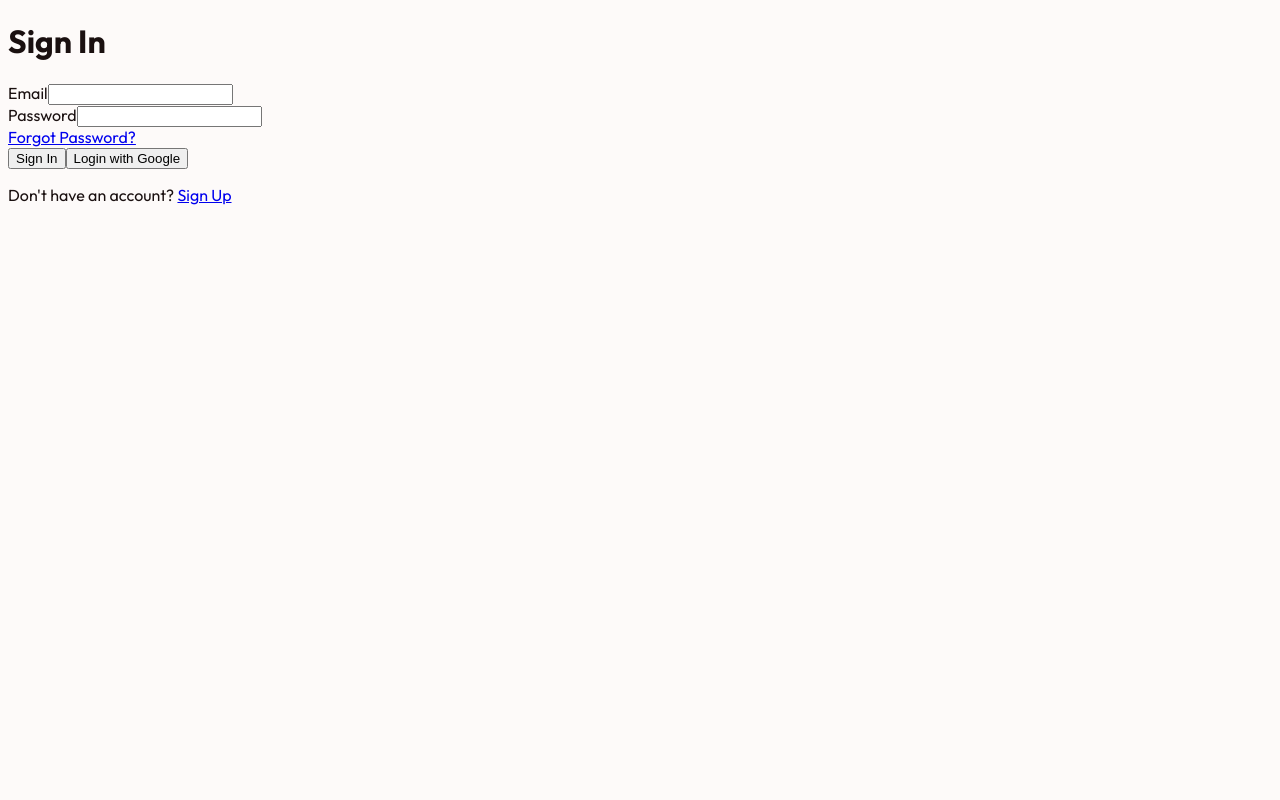
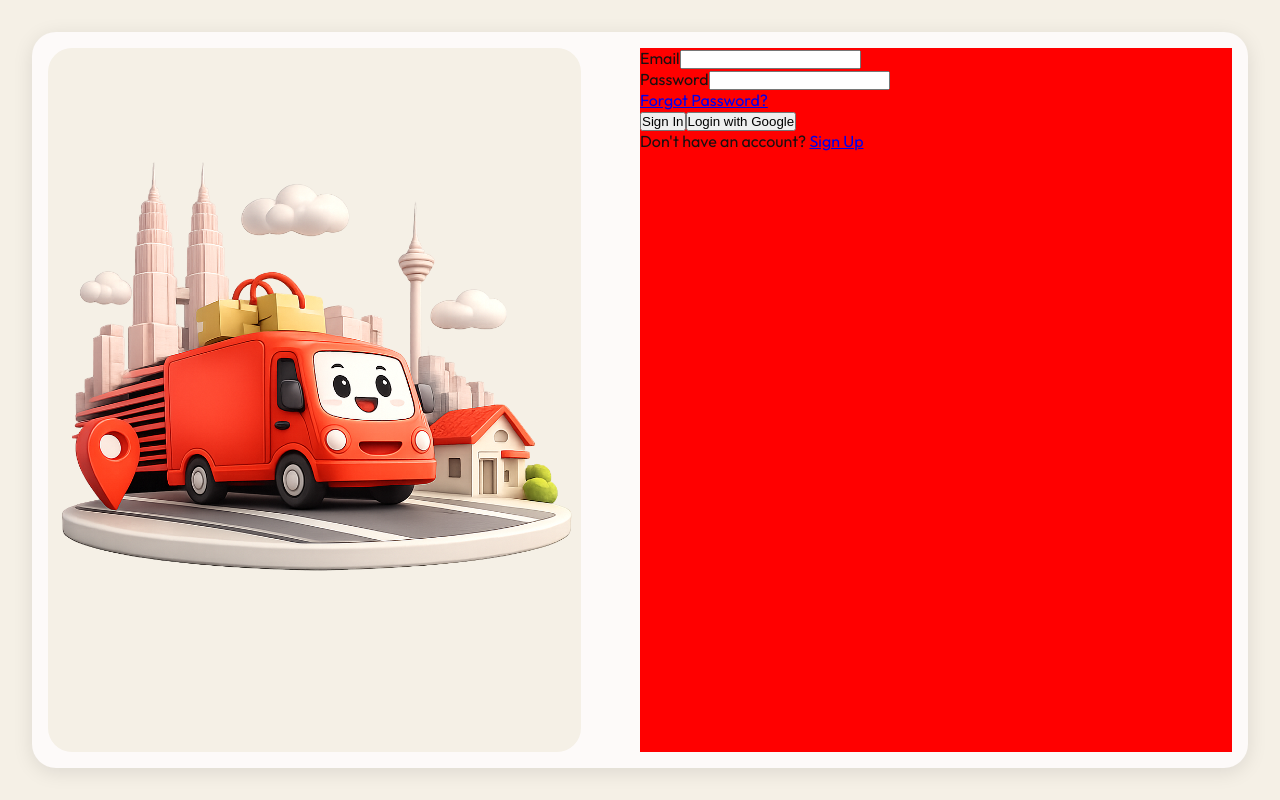
Before and after one commit to teckann/JomBeli, a Next.js app: page /signin in a window 1280 px wide. Built offline with nearby package versions, Linux system fonts and the light colour scheme.

Commit message:
feat: login design (in progress)

```diff
--- a/app/_styles/globals.css
+++ b/app/_styles/globals.css
@@ -1,124 +1,140 @@
-@import url('https://fonts.googleapis.com/css2?family=DM+Serif+Display:ital@0;1&family=Outfit:wght@300;400;500;600;700&display=swap');
+@import url("https://fonts.googleapis.com/css2?family=DM+Serif+Display:ital@0;1&family=Outfit:wght@300;400;500;600;700&display=swap");
+
+* {
+  margin: 0;
+  padding: 0;
+  box-sizing: border-box;
+}
+
+html,
+body {
+  height: 100%;
+}
+
+body {
+  max-width: 100%;
+  /* hidden will make sticky work unnormally, change clip */
+  overflow-x: clip;
+}
 
 :root {
   /* ----------------------------------------------------------
      TYPOGRAPHY
   ---------------------------------------------------------- */
-  --font-display: 'DM Serif Display', Georgia, 'Times New Roman', serif;
-  --font-body:    'Outfit', 'Segoe UI', system-ui, sans-serif;
-  --font-mono:    'JetBrains Mono', 'Fira Code', 'Courier New', monospace;
+  --font-display: "DM Serif Display", Georgia, "Times New Roman", serif;
+  --font-body: "Outfit", "Segoe UI", system-ui, sans-serif;
+  --font-mono: "JetBrains Mono", "Fira Code", "Courier New", monospace;
 
-  --text-xs:   0.6875rem;  /* 11px */
-  --text-sm:   0.8125rem;  /* 13px */
-  --text-base: 1rem;       /* 16px */
-  --text-lg:   1.125rem;   /* 18px */
-  --text-xl:   1.25rem;    /* 20px */
-  --text-2xl:  1.5rem;     /* 24px */
-  --text-3xl:  1.875rem;   /* 30px */
-  --text-4xl:  2.25rem;    /* 36px */
-  --text-5xl:  3rem;       /* 48px */
-  --text-6xl:  3.75rem;    /* 60px */
-  --text-7xl:  4.5rem;     /* 72px */
+  --text-xs: 0.6875rem; /* 11px */
+  --text-sm: 0.8125rem; /* 13px */
+  --text-base: 1rem; /* 16px */
+  --text-lg: 1.125rem; /* 18px */
+  --text-xl: 1.25rem; /* 20px */
+  --text-2xl: 1.5rem; /* 24px */
+  --text-3xl: 1.875rem; /* 30px */
+  --text-4xl: 2.25rem; /* 36px */
+  --text-5xl: 3rem; /* 48px */
+  --text-6xl: 3.75rem; /* 60px */
+  --text-7xl: 4.5rem; /* 72px */
 
   /* ----------------------------------------------------------
      LIGHT MODE PALETTE
   ---------------------------------------------------------- */
-  --color-primary:         #DF3B3C;
-  --color-primary-dark:    #B52E2F;
-  --color-primary-darker:  #8C2122;
-  --color-primary-light:   #E86364;
-  --color-primary-lighter: #F5ABAB;
-  --color-primary-subtle:  #FAEAEA;
+  --color-primary: #df3b3c;
+  --color-primary-dark: #b52e2f;
+  --color-primary-darker: #8c2122;
+  --color-primary-light: #e86364;
+  --color-primary-lighter: #f5abab;
+  --color-primary-subtle: #faeaea;
 
-  --color-sub:             #F8E4E4;
-  --color-sub-dark:        #F0CECE;
-  --color-sub-light:       #FDF3F3;
+  --color-sub: #f8e4e4;
+  --color-sub-dark: #f0cece;
+  --color-sub-light: #fdf3f3;
 
-  --color-bg:              #FDFAF9;
-  --color-surface:         #FFFFFF;
-  --color-surface-muted:   #F9F5F5;
+  --color-bg: #fdfaf9;
+  --color-surface: #ffffff;
+  --color-surface-muted: #f9f5f5;
 
-  --color-text-primary:    #1A1010;
-  --color-text-secondary:  #5C3A3A;
-  --color-text-muted:      #9E7070;
-  --color-text-on-primary: #FFFFFF;
+  --color-text-primary: #1a1010;
+  --color-text-secondary: #5c3a3a;
+  --color-text-muted: #9e7070;
+  --color-text-on-primary: #ffffff;
 
-  --color-border:          #E8CFCF;
-  --color-border-light:    #F4E6E6;
-  --color-border-strong:   #D4B0B0;
+  --color-border: #e8cfcf;
+  --color-border-light: #f4e6e6;
+  --color-border-strong: #d4b0b0;
 
-  --color-success:         #1E9E6B;
-  --color-success-bg:      #E6F7F1;
-  --color-success-text:    #0F5C3E;
+  --color-success: #1e9e6b;
+  --color-success-bg: #e6f7f1;
+  --color-success-text: #0f5c3e;
 
-  --color-warning:         #D97706;
-  --color-warning-bg:      #FEF3C7;
-  --color-warning-text:    #7C4A08;
+  --color-warning: #d97706;
+  --color-warning-bg: #fef3c7;
+  --color-warning-text: #7c4a08;
 
-  --color-danger:          #DF3B3C;
-  --color-danger-bg:       #FAEAEA;
-  --color-danger-text:     #8C2122;
+  --color-danger: #df3b3c;
+  --color-danger-bg: #faeaea;
+  --color-danger-text: #8c2122;
 
-  --color-info:            #2563EB;
-  --color-info-bg:         #EFF6FF;
-  --color-info-text:       #1E40AF;
+  --color-info: #2563eb;
+  --color-info-bg: #eff6ff;
+  --color-info-text: #1e40af;
 
-  --color-rating:          #F59E0B;
+  --color-rating: #f59e0b;
 }
 
 /* ----------------------------------------------------------
    DARK MODE PALETTE
 ---------------------------------------------------------- */
 [data-theme="dark"] {
-  --color-primary:         #E84A4B;
-  --color-primary-dark:    #DF3B3C;
-  --color-primary-darker:  #B52E2F;
-  --color-primary-light:   #ED6E6F;
-  --color-primary-lighter: #F39899;
-  --color-primary-subtle:  #331415;
+  --color-primary: #e84a4b;
+  --color-primary-dark: #df3b3c;
+  --color-primary-darker: #b52e2f;
+  --color-primary-light: #ed6e6f;
+  --color-primary-lighter: #f39899;
+  --color-primary-subtle: #331415;
 
-  --color-sub:             #3A2424;
-  --color-sub-dark:        #4F3131;
-  --color-sub-light:       #271717;
+  --color-sub: #3a2424;
+  --color-sub-dark: #4f3131;
+  --color-sub-light: #271717;
 
-  --color-bg:              #120B0B;
-  --color-surface:         #1C1212;
-  --color-surface-muted:   #261A1A;
+  --color-bg: #120b0b;
+  --color-surface: #1c1212;
+  --color-surface-muted: #261a1a;
 
-  --color-text-primary:    #FAECEC;
-  --color-text-secondary:  #D6C2C2;
-  --color-text-muted:      #947E7E;
-  --color-text-on-primary: #FFFFFF;
+  --color-text-primary: #faecec;
+  --color-text-secondary: #d6c2c2;
+  --color-text-muted: #947e7e;
+  --color-text-on-primary: #ffffff;
 
-  --color-border:          #3D2B2B;
-  --color-border-light:    #2E1F1F;
-  --color-border-strong:   #614545;
+  --color-border: #3d2b2b;
+  --color-border-light: #2e1f1f;
+  --color-border-strong: #614545;
 
-  --color-success:         #22C55E;
-  --color-success-bg:      #062E19;
-  --color-success-text:    #86EFAC;
+  --color-success: #22c55e;
+  --color-success-bg: #062e19;
+  --color-success-text: #86efac;
 
-  --color-warning:         #F59E0B;
-  --color-warning-bg:      #2E1D05;
-  --color-warning-text:    #FDE047;
+  --color-warning: #f59e0b;
+  --color-warning-bg: #2e1d05;
+  --color-warning-text: #fde047;
 
-  --color-danger:          #E84A4B;
-  --color-danger-bg:       #331415;
-  --color-danger-text:     #FCA5A5;
+  --color-danger: #e84a4b;
+  --color-danger-bg: #331415;
+  --color-danger-text: #fca5a5;
 
-  --color-info:            #3B82F6;
-  --color-info-bg:         #091E42;
-  --color-info-text:       #93C5FD;
+  --color-info: #3b82f6;
+  --color-info-bg: #091e42;
+  --color-info-text: #93c5fd;
 
-  --color-rating:          #FBBF24;
+  --color-rating: #fbbf24;
 }
 
-body{
+body {
   background-color: var(--color-bg);
   color: var(--color-text-primary);
   font-family: var(--font-body);
 }
-
 
 .btn-primary {
   background: var(--color-primary);
--- a/app/layout.jsx
+++ b/app/layout.jsx
@@ -1,17 +1,12 @@
 import "@/app/_styles/globals.css";
-import { ThemeProvider } from 'next-themes'
+import { ThemeProvider } from "next-themes";
+import "@/app/_styles/globals.css";
 
 export default function RootLayout({ children }) {
   return (
     <html lang="en" suppressHydrationWarning>
       <body>
-        <div>
-          <main>
-            <ThemeProvider>
-              {children}
-            </ThemeProvider>
-          </main>
-        </div>
+        <ThemeProvider>{children}</ThemeProvider>
       </body>
     </html>
   );
--- a/app/signin/page.jsx
+++ b/app/signin/page.jsx
@@ -1,13 +1,29 @@
 import SignInForm from "../_components/SignInForm";
+import Image from "next/image";
+
+import styles from "./page.module.css";
 
 async function page({ searchParams }) {
   const { error, message } = await searchParams;
 
   return (
-    <div>
-      <h1>Sign In</h1>
-      <SignInForm />
-    </div>
+    <main className={styles.main}>
+      <div className={styles.card}>
+        <div className={styles.landing_img_container}>
+          <Image
+            className={styles.landing_img}
+            src="/landing-3d.png"
+            alt="Signin Landing Image"
+            fill
+            priority
+          />
+        </div>
+
+        <div className={styles.form_container}>
+          <SignInForm />
+        </div>
+      </div>
+    </main>
   );
 }
 
--- /dev/null
+++ b/app/signin/page.module.css
@@ -0,0 +1,44 @@
+.main {
+  width: 100%;
+  height: 100vh;
+  display: flex;
+  align-items: center;
+  justify-content: center;
+  background-color: #f5f0e6;
+  padding: 2rem;
+}
+
+.card {
+  width: 100%;
+  max-width: 1400px;
+  height: 100%;
+  max-height: 800px;
+  display: flex;
+  justify-content: space-between;
+  padding: 1rem;
+  background-color: var(--color-bg);
+  border-radius: 24px;
+  box-shadow: 0 4px 20px rgba(0, 0, 0, 0.1);
+}
+
+.landing_img_container {
+  width: 45%;
+  height: 100%;
+  background-color: #f5f0e6;
+  position: relative;
+  display: flex;
+  align-items: center;
+  justify-content: center;
+  border-radius: 24px;
+  padding: 2rem;
+}
+
+.landing_img {
+  object-fit: contain;
+}
+
+.form_container {
+  width: 50%;
+  height: 100%;
+  background-color: red;
+}
```
Also changed, not shown: public/landing-3d.png (added).
